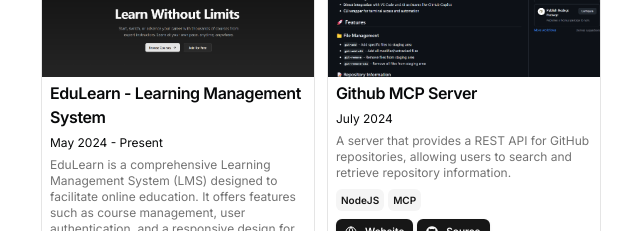
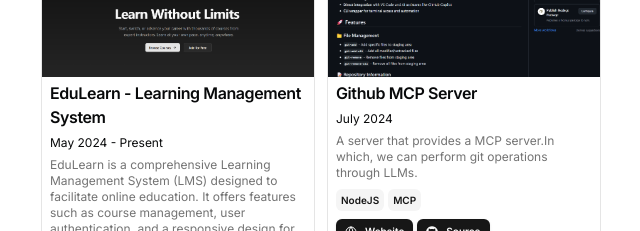
Before and after one commit to 0xshariq/portfolio-website, a Next.js app: page / in a window 1280 px wide. Shown: the part 1180-1411 px from the top of the page, without its empty margins (319-959 px from the left). Built offline with nearby package versions, Linux system fonts and the light colour scheme.

Commit message:
Minor changes

```diff
--- a/src/data/resume.tsx
+++ b/src/data/resume.tsx
@@ -99,7 +99,7 @@
       dates: "July 2024",
       active: true,
       description:
-        "A server that provides a REST API for GitHub repositories, allowing users to search and retrieve repository information.",
+        "A server that provides a MCP server.In which, we can perform git operations through LLMs.",
       technologies: ["NodeJS", "MCP"],
       links: [
         {
```
